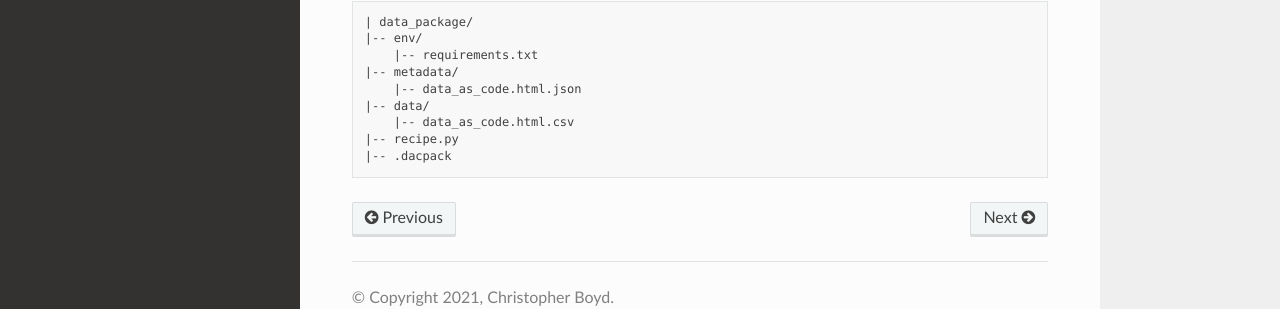
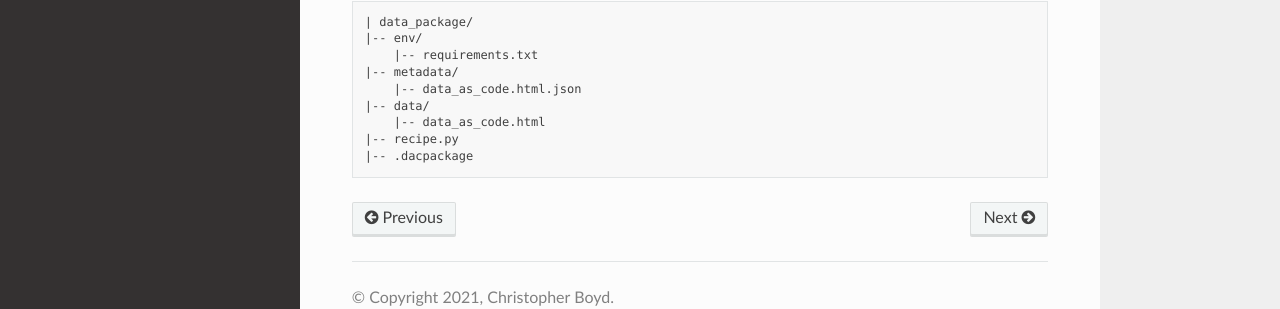
Before and after one commit to Mikuana/data_as_code, a Sphinx documentation site: the page built from docs/source/tutorial.rst, in a window 1280 px wide and 900 px high, scrolled down 2606 px. Shown: the part 533-842 px from the top of the window. Built offline with Sphinx 7.4.7 and the Read the Docs theme 2.0.0, drawn with Linux system fonts in a browser that asks for light colours.

Commit message:
Fixing some tests

```diff
--- a/docs/source/tutorial.rst
+++ b/docs/source/tutorial.rst
@@ -174,6 +174,6 @@ Package
     |-- metadata/
         |-- data_as_code.html.json
     |-- data/
-        |-- data_as_code.html.csv
+        |-- data_as_code.html
     |-- recipe.py
-    |-- .dacpack
+    |-- .dacpackage
```
Also changed, not shown: 1 other file.
